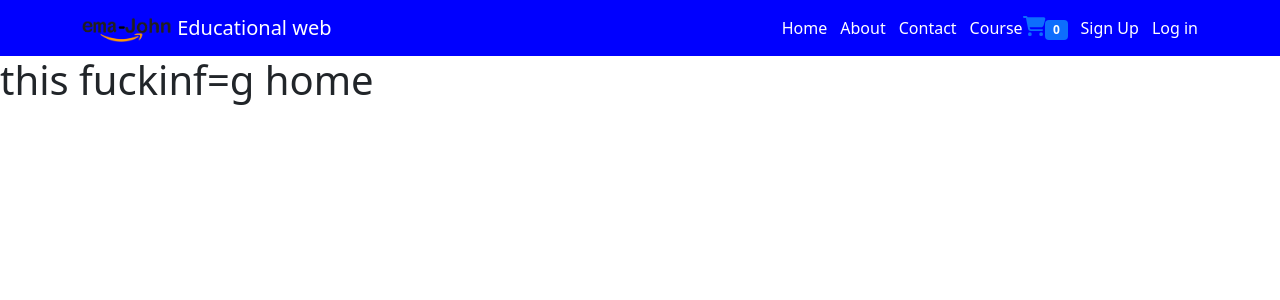
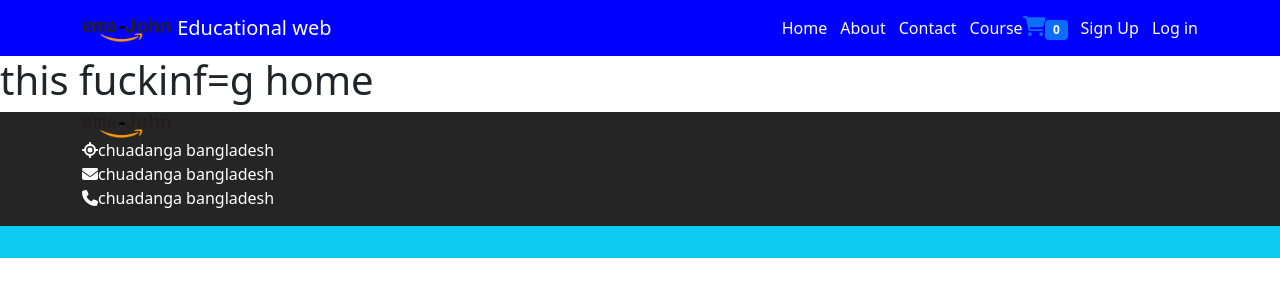
Before and after one commit to orun-sunny/educational-web-app, a React (Create React App) app: page / in a window 1280 px wide. Shown: the top 300 px of the page. Built offline with nearby package versions, Linux system fonts and the light colour scheme; no server answers.

Commit message:
footer added

```diff
--- a/src/App.js
+++ b/src/App.js
@@ -11,6 +11,7 @@ import SignUp from "./Pages/SignUp";
 import PageNotFound from "./Pages/PageNotFound";
 import Header from "./Components/Header/Header";
 import AuthProvider from "./contexts/AuthProvider";
+import Footer from "./Components/Footer/Footer";
 
 
 function App() {
@@ -35,6 +36,7 @@ function App() {
 
 
       </Routes>
+      <Footer></Footer>
       </BrowserRouter>
       </AuthProvider>
 
--- /dev/null
+++ b/src/Components/Footer/Footer.js
@@ -0,0 +1,56 @@
+import React from 'react';
+import { ButtonGroup, Col, Container, Row } from 'react-bootstrap';
+import footerBG from "../../images/footer-bg.png";
+import logo from "../../images/logo.png";
+import {FontAwesomeIcon} from '@fortawesome/react-fontawesome';
+import{faEnvelope,faPhone,faLocation} from '@fortawesome/free-solid-svg-icons'
+const Footer = () => {
+    return (
+        <div className='text-white'>
+
+
+                <div style={{background: `url(${ footerBG} )`}}>
+                <Container>
+
+                    <Row>
+                      <Col md={6}>
+                      <div>
+                          <img width="90px"  src={logo} alt="" />
+                      </div>
+                      <ul className='list-unstyled'>
+                          <li> <FontAwesomeIcon icon={faLocation}/>
+                          chuadanga bangladesh
+                              </li>
+                          <li>
+                          <FontAwesomeIcon icon={faEnvelope}/>
+                          chuadanga bangladesh
+                          </li>
+                          <li>
+                          <FontAwesomeIcon icon={faPhone}/>
+                          chuadanga bangladesh
+                          </li>
+                      </ul>
+
+                      </Col>
+                      <Col md={2} ></Col>
+                      <Col md={4}></Col>
+
+                    </Row>
+
+
+
+
+
+                </Container>
+                </div>
+                <p className="text-center py-3 bg-info">
+
+                </p>
+
+
+
+        </div>
+    );
+};
+
+export default Footer;
```
Also changed, not shown: src/Components/Footer/Footer.css (added).
